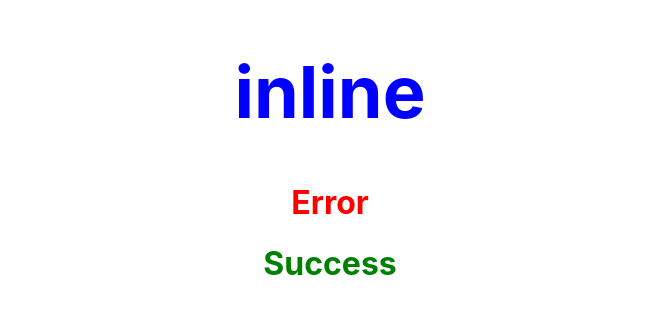
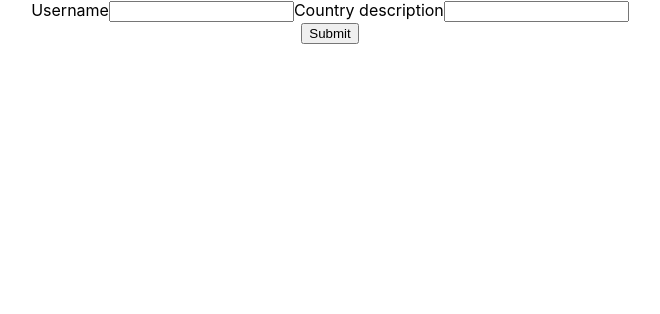
Before and after one commit to DammyJoshvtr/React-Training, a React (Create React App) app: page / in a window 1280 px wide. Shown: the top 314 px of the page, without its empty margins (310-970 px from the left). Built offline with nearby package versions, Linux system fonts and the light colour scheme.

Commit message:
implemenation of forms in React

```diff
--- a/src/App.js
+++ b/src/App.js
@@ -9,6 +9,7 @@ import { Inline } from './components/inline';
 // import { Message } from './components/message';
 // import { ParentComponent } from './components/ParentComponent';
 // import { UserGreeting } from './components/UserGreeting';
+import { Form } from './components/form';
 
 function App() {
   return (
@@ -27,9 +28,10 @@ function App() {
       {/* <UserGreeting />
       <NameList />
       < Stylesheet /> */}
-      <Inline />
+      {/* <Inline />
       <h1 className="error">Error</h1>
-      <h1 className={styles.success}>Success</h1>
+      <h1 className={styles.success}>Success</h1> */}
+      <Form />
     </div>
   )
 }
--- /dev/null
+++ b/src/components/form.js
@@ -0,0 +1,27 @@
+import { useState } from "react"
+
+export const Form = () => {
+  const [Username, setUsername] = useState('')
+
+  const [description, setDescription] = useState('')
+
+  const handlesubmit = (event) => {
+    event.preventDefault()
+    alert(`Your name is ${Username}`)
+  }
+  return (
+  <form onSubmit={handlesubmit}>
+    <div>
+      <label>Username</label>
+      <input type="text" value={Username} onChange={(event) => setUsername(event.target.value)}  />
+
+      {/* little praactice from here => */}
+      <label>Country description</label>
+      <input type="text" value={description} onChange={(event) => {event.target.value}} />
+
+      {/* to here */}
+    </div>
+    <button type="submit">Submit</button>
+  </form>
+  )
+}
```
